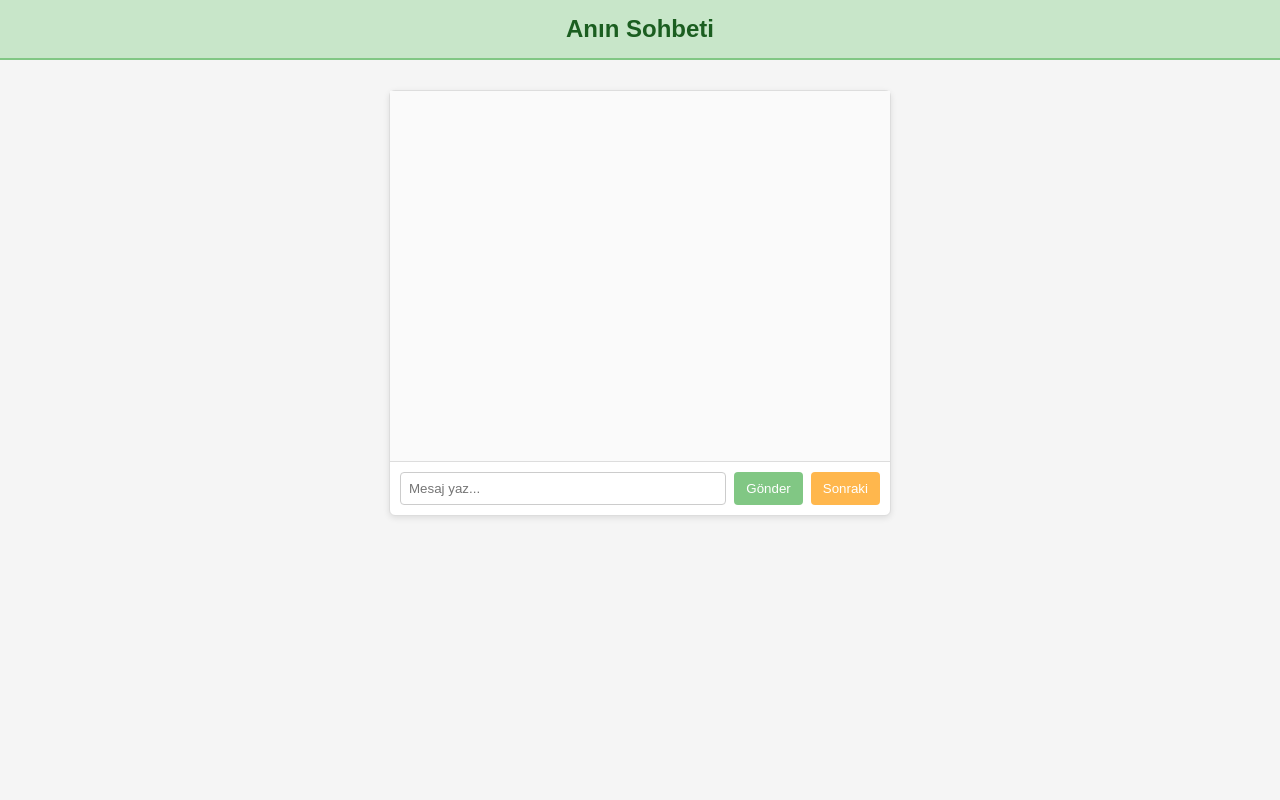
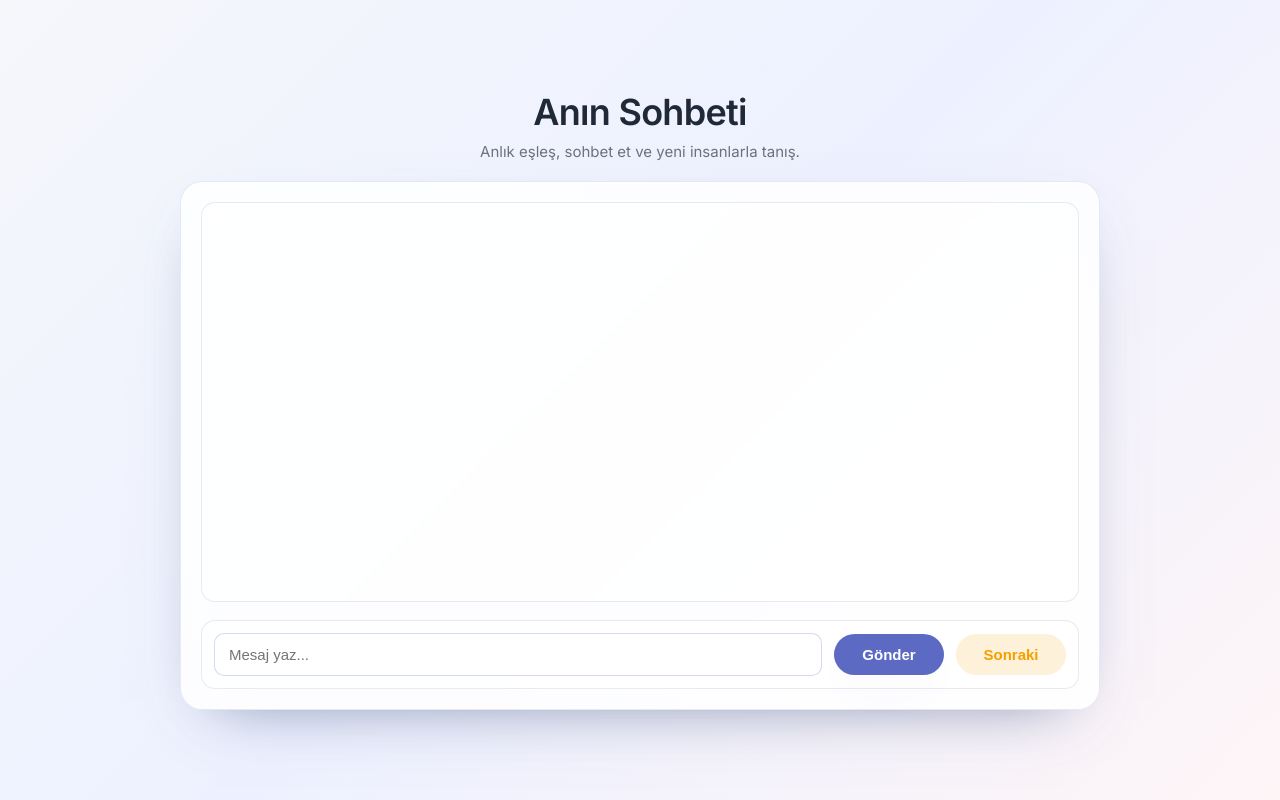
Before and after one commit to Ruyoka/Anin-Sohbeti, a website: page public/index.html in a window 1280 px wide. Drawn offline with nearby package versions, Linux system fonts and the light colour scheme; no server answers.

Commit message:
Modernize chat UI theme

```diff
--- a/public/index.html
+++ b/public/index.html
@@ -3,30 +3,256 @@
 <head>
   <meta charset="utf-8">
   <title>Anın Sohbeti</title>
+  <link rel="preconnect" href="https://fonts.googleapis.com">
+  <link rel="preconnect" href="https://fonts.gstatic.com" crossorigin>
+  <link href="https://fonts.googleapis.com/css2?family=Inter:wght@400;500;600&display=swap" rel="stylesheet">
   <style>
-    body { font-family: "Arial", sans-serif; background: #f5f5f5; color: #222; margin: 0; }
-    header { background: #c8e6c9; padding: 15px; text-align: center; border-bottom: 2px solid #81c784; }
-    header h1 { margin: 0; font-size: 24px; color: #1b5e20; }
-    #chat { width: 500px; margin: 30px auto; text-align: left; background: #fff; border: 1px solid #ddd; border-radius: 6px; box-shadow: 0 2px 6px rgba(0,0,0,0.1); }
-    #log { height: 350px; border-bottom: 1px solid #ddd; padding: 10px; overflow-y: auto; font-size: 14px; background: #fafafa; }
-    #controls { display: flex; padding: 10px; }
-    #msg { flex: 1; padding: 8px; border: 1px solid #ccc; border-radius: 4px; }
-    button { margin-left: 8px; padding: 8px 12px; border: none; border-radius: 4px; cursor: pointer; }
-    #send { background: #81c784; color: #fff; }
-    #next { background: #ffb74d; color: #fff; }
-    .system { color: #888; font-style: italic; }
-    .me { color: #1b5e20; }
-    .stranger { color: #b71c1c; }
+    :root {
+      --bg-gradient: linear-gradient(135deg, #f5f7fb 0%, #edf1ff 50%, #fef5f7 100%);
+      --surface: rgba(255, 255, 255, 0.85);
+      --border: rgba(117, 137, 181, 0.18);
+      --accent: #5c6ac4;
+      --accent-strong: #4653a7;
+      --accent-soft: rgba(92, 106, 196, 0.12);
+      --warning: #f59f00;
+      --text-primary: #1f2937;
+      --text-muted: #6b7280;
+      --system-bg: rgba(92, 106, 196, 0.08);
+      --shadow-lg: 0 24px 60px -35px rgba(76, 92, 135, 0.75);
+      --radius-lg: 22px;
+      --radius-md: 14px;
+      --radius-sm: 10px;
+      --transition-fast: 180ms ease;
+    }
+
+    * {
+      box-sizing: border-box;
+    }
+
+    body {
+      margin: 0;
+      min-height: 100vh;
+      font-family: "Inter", -apple-system, BlinkMacSystemFont, "Segoe UI", sans-serif;
+      background: var(--bg-gradient);
+      color: var(--text-primary);
+      display: flex;
+      align-items: center;
+      justify-content: center;
+      padding: 32px 16px;
+    }
+
+    .app-shell {
+      width: min(920px, 100%);
+      display: flex;
+      flex-direction: column;
+      gap: 20px;
+    }
+
+    header {
+      background: transparent;
+      padding: 0 4px;
+      text-align: center;
+    }
+
+    header h1 {
+      margin: 0;
+      font-size: clamp(26px, 3vw, 36px);
+      font-weight: 600;
+      color: var(--text-primary);
+      letter-spacing: -0.02em;
+    }
+
+    header p {
+      margin: 8px 0 0;
+      color: var(--text-muted);
+      font-size: 15px;
+    }
+
+    #chat {
+      background: var(--surface);
+      backdrop-filter: blur(12px);
+      border: 1px solid var(--border);
+      border-radius: var(--radius-lg);
+      box-shadow: var(--shadow-lg);
+      padding: 20px;
+      display: flex;
+      flex-direction: column;
+      gap: 18px;
+      width: 100%;
+    }
+
+    #log {
+      height: clamp(320px, 50vh, 460px);
+      border: 1px solid var(--border);
+      border-radius: var(--radius-md);
+      padding: 20px 18px;
+      overflow-y: auto;
+      font-size: 15px;
+      display: flex;
+      flex-direction: column;
+      gap: 12px;
+      background: rgba(255, 255, 255, 0.55);
+      box-shadow: inset 0 1px 0 rgba(255, 255, 255, 0.6);
+    }
+
+    #log::-webkit-scrollbar {
+      width: 8px;
+    }
+
+    #log::-webkit-scrollbar-track {
+      background: transparent;
+    }
+
+    #log::-webkit-scrollbar-thumb {
+      background: rgba(92, 106, 196, 0.25);
+      border-radius: 8px;
+    }
+
+    #log div {
+      padding: 12px 16px;
+      border-radius: var(--radius-sm);
+      line-height: 1.5;
+      box-shadow: 0 8px 20px -15px rgba(31, 41, 55, 0.5);
+      max-width: 78ch;
+      word-break: break-word;
+      transition: transform var(--transition-fast), box-shadow var(--transition-fast);
+    }
+
+    #log div:hover {
+      transform: translateY(-1px);
+      box-shadow: 0 10px 26px -18px rgba(31, 41, 55, 0.58);
+    }
+
+    .system {
+      align-self: center;
+      background: var(--system-bg);
+      color: var(--text-muted);
+      font-style: normal;
+      font-weight: 500;
+    }
+
+    .me {
+      align-self: flex-end;
+      background: var(--accent);
+      color: #fff;
+    }
+
+    .stranger {
+      align-self: flex-start;
+      background: #ffffff;
+      border: 1px solid rgba(92, 106, 196, 0.15);
+      color: var(--text-primary);
+    }
+
+    #controls {
+      display: flex;
+      gap: 12px;
+      align-items: center;
+      background: rgba(255, 255, 255, 0.6);
+      border: 1px solid var(--border);
+      border-radius: var(--radius-md);
+      padding: 12px;
+    }
+
+    #msg {
+      flex: 1;
+      padding: 12px 14px;
+      border: 1px solid rgba(92, 106, 196, 0.25);
+      border-radius: var(--radius-sm);
+      background: rgba(255, 255, 255, 0.75);
+      color: var(--text-primary);
+      font-size: 15px;
+      transition: border-color var(--transition-fast), box-shadow var(--transition-fast);
+    }
+
+    #msg:focus {
+      outline: none;
+      border-color: var(--accent);
+      box-shadow: 0 0 0 4px var(--accent-soft);
+    }
+
+    button {
+      padding: 12px 18px;
+      border: none;
+      border-radius: 999px;
+      font-weight: 600;
+      font-size: 15px;
+      cursor: pointer;
+      transition: transform var(--transition-fast), box-shadow var(--transition-fast), background var(--transition-fast), color var(--transition-fast);
+      display: inline-flex;
+      align-items: center;
+      justify-content: center;
+      gap: 6px;
+      min-width: 110px;
+    }
+
+    button:focus-visible {
+      outline: 3px solid var(--accent-soft);
+      outline-offset: 2px;
+    }
+
+    #send {
+      background: var(--accent);
+      color: #fff;
+      box-shadow: 0 18px 40px -20px rgba(92, 106, 196, 0.8);
+    }
+
+    #send:hover {
+      background: var(--accent-strong);
+      transform: translateY(-1px);
+      box-shadow: 0 20px 42px -20px rgba(70, 83, 167, 0.8);
+    }
+
+    #next {
+      background: rgba(245, 159, 0, 0.15);
+      color: var(--warning);
+      box-shadow: 0 18px 40px -22px rgba(245, 159, 0, 0.6);
+    }
+
+    #next:hover {
+      background: rgba(245, 159, 0, 0.24);
+      transform: translateY(-1px);
+      color: #d08700;
+    }
+
+    @media (max-width: 720px) {
+      body {
+        padding: 24px 12px;
+      }
+
+      #chat {
+        padding: 18px 16px;
+      }
+
+      #log {
+        height: clamp(280px, 55vh, 420px);
+        padding: 16px 14px;
+      }
+
+      #controls {
+        flex-direction: column;
+        align-items: stretch;
+      }
+
+      button {
+        width: 100%;
+      }
+    }
   </style>
 </head>
 <body>
-  <header><h1>Anın Sohbeti</h1></header>
+  <div class="app-shell">
+    <header>
+      <h1>Anın Sohbeti</h1>
+      <p>Anlık eşleş, sohbet et ve yeni insanlarla tanış.</p>
+    </header>
     <div id="chat">
       <div id="log"></div>
       <div id="controls">
         <input id="msg" placeholder="Mesaj yaz...">
         <button id="send">Gönder</button>
         <button id="next">Sonraki</button>
+      </div>
     </div>
   </div>
 
```
Lines whose indentation alone changed are shown as unchanged.
